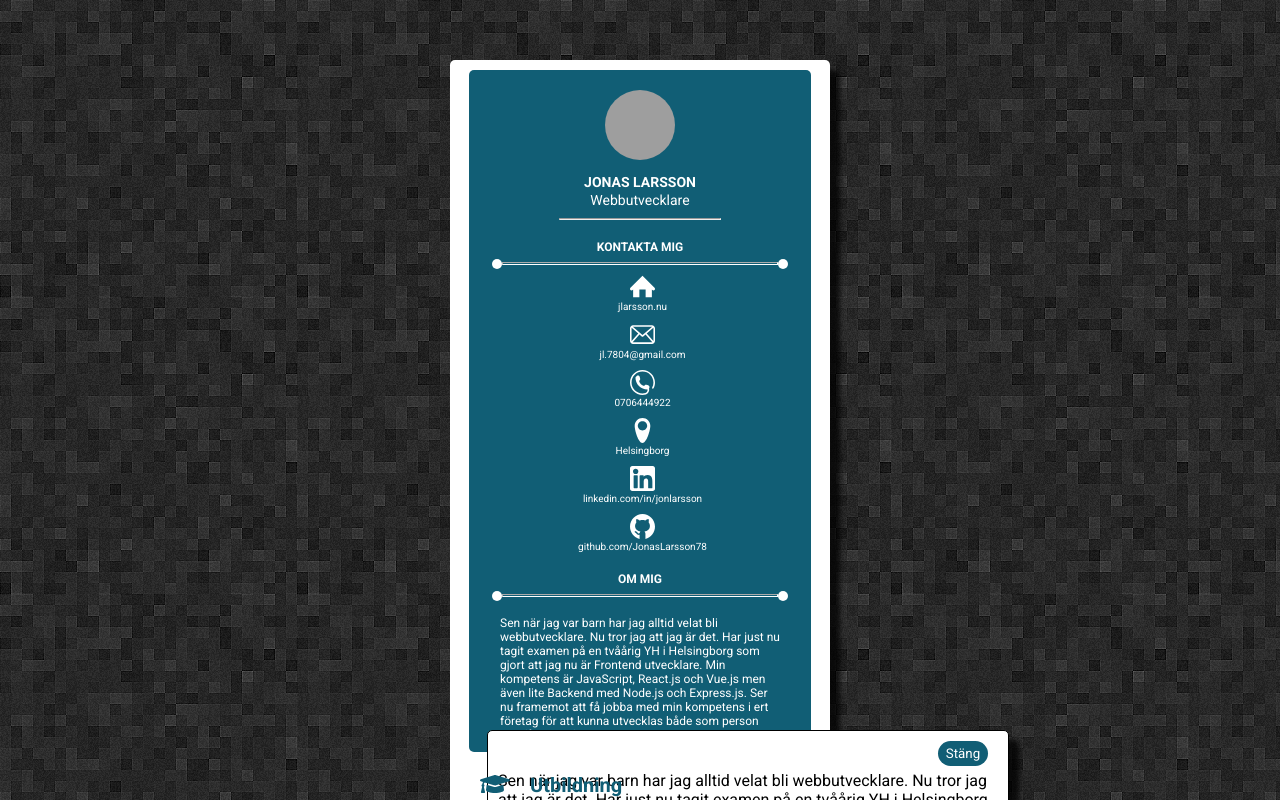
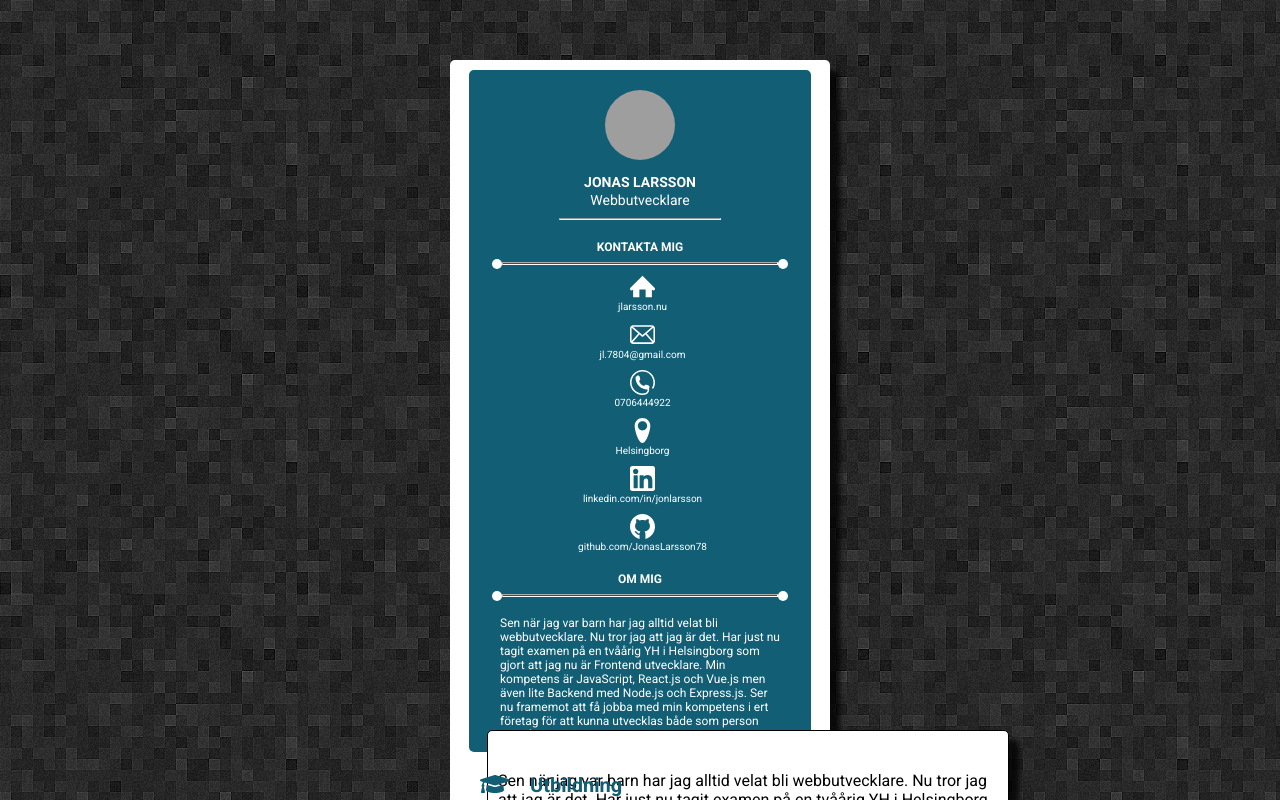
Before and after one commit to JonasLarsson78/cv_vue, a Vue app: page / in a window 1280 px wide. Both pictures are taken after a click on the element 640 px from the left and 679 px from the top of the page. Shown: the top 800 px of the page. Built offline with nearby package versions, Linux system fonts and the light colour scheme; grey boxes are pictures that could not be loaded.

Commit message:
fix close btn personal

```diff
--- a/src/components/personal.vue
+++ b/src/components/personal.vue
@@ -81,12 +81,16 @@
     <div>
       <div class="personalHeader">OM MIG</div>
       <BollHr />
-      <div @click="hoverTextT" class="omMigText">
+      <div title="Klicka här!" @click="hoverTextT" class="omMigText">
         {{ personal.sections[0].content }}
       </div>
       <div v-if="omMig" class="omMigTextLarge">
-        {{ personal.sections[0].content }}
-        <button class="closeBtn" @click="hoverTextF">Stäng</button>
+        {{ personal.sections[0].content }}<br /><button
+          class="closeBtn"
+          @click="hoverTextF"
+        >
+          Stäng
+        </button>
       </div>
     </div>
     <div class="mobil">
@@ -216,17 +220,21 @@ export default {
   box-shadow: 10px 10px 5px 0px #000000bf;
 }
 .closeBtn {
-  width: 50px;
-  height: 25px;
-  border-radius: 13px;
-  position: absolute;
-  top: 10px;
-  right: 20px;
-  border: none;
+  position: relative;
+  cursor: pointer;
+  width: 100%;
+  margin-top: 10px;
   background-color: #115e75;
   color: white;
+  text-align: center;
+  padding: 5px;
+  border-radius: 5px;
+  border: none;
+  font-size: 16px;
   outline: none;
-  cursor: pointer;
+}
+.closeBtn:hover {
+  background-color: #1881a1;
 }
 .end {
   padding-bottom: 20px;
--- a/src/components/taginfo.vue
+++ b/src/components/taginfo.vue
@@ -7,6 +7,7 @@
         v-for="(tag, index) in tags"
         :key="index"
         @click="findTag(tag)"
+        :title="`Vad är ${tag} ?`"
       >
         <span class="tagText">{{ tag }}</span>
       </div>
```
